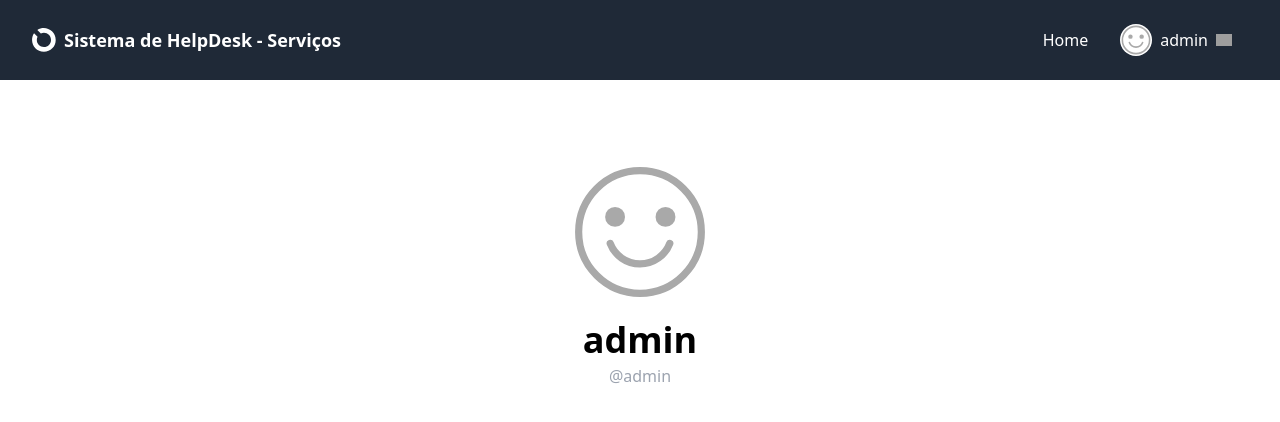
After one commit to asMoises/ChatUs, a Django app: page /profile/ in a window 1280 px wide. The commit adds this page. Shown: the top 422 px of the page. Run offline with Django 5.2, Linux system fonts and the light colour scheme; a user stored in the database is signed in; data comes from the database, SQL or seed files in the repository; some libraries are stand-ins or nearby versions; grey boxes are pictures that could not be loaded.

Commit message:
Renderizando a página de profile.

```diff
--- a/a_core/urls.py
+++ b/a_core/urls.py
@@ -1,8 +1,9 @@
 from django.contrib import admin
-from django.urls import path
+from django.urls import path,include
 from a_home.views import *
 
 urlpatterns = [
     path('admin/', admin.site.urls),
     path('', home_view, name='home'),
+    path('profile/', include('a_users.urls')),
 ]
--- /dev/null
+++ b/a_users/templates/a_users/profile.html
@@ -0,0 +1,16 @@
+{% extends 'layouts/blank.html' %}
+
+{% block content %}
+
+<div class="max-w-lg mx-auto flex flex-col items-center pt-20 px-4">
+    <img class="w-36 h-36 rounded-full object-cover mb-4" src="{{ profile.avatar }}" />
+    <div class="text-center">
+        <h1>{{ profile.name }}</h1>
+        <div class="text-gray-400 mb-2 -mt-3">@{{ profile.user.username }}</div>
+        {% if profile.info %}
+        <div class="mt-8">{{ profile.info|linebreaksbr }}</div>
+        {% endif %}
+    </div>
+</div>
+
+{% endblock %}
--- /dev/null
+++ b/a_users/urls.py
@@ -0,0 +1,6 @@
+from django.urls import path
+from a_users.views import *
+
+urlpatterns=[
+  path('',profile_view,name='profile'),
+]
--- a/a_users/views.py
+++ b/a_users/views.py
@@ -1,3 +1,5 @@
 from django.shortcuts import render
 
-# Create your views here.
+def profile_view(request):
+  profile = request.user.profile
+  return render( request, 'a_users/profile.html', { 'profile':profile })
--- a/templates/includes/header.html
+++ b/templates/includes/header.html
@@ -21,7 +21,7 @@
                     x-transition:enter-end="opacity-100 translate-y-0 scale-100"
                     >
                         <ul class="hoverlist [&>li>a]:justify-end">
-                            <li><a href="">Perfil</a></li>
+                            <li><a href="{% url 'profile' %}">Perfil</a></li>
                             <li><a href="">Editar Perfil</a></li>
 			    <li><a href="">Settings</a></li>
                             <li><a href="">Sair</a></li>
```
